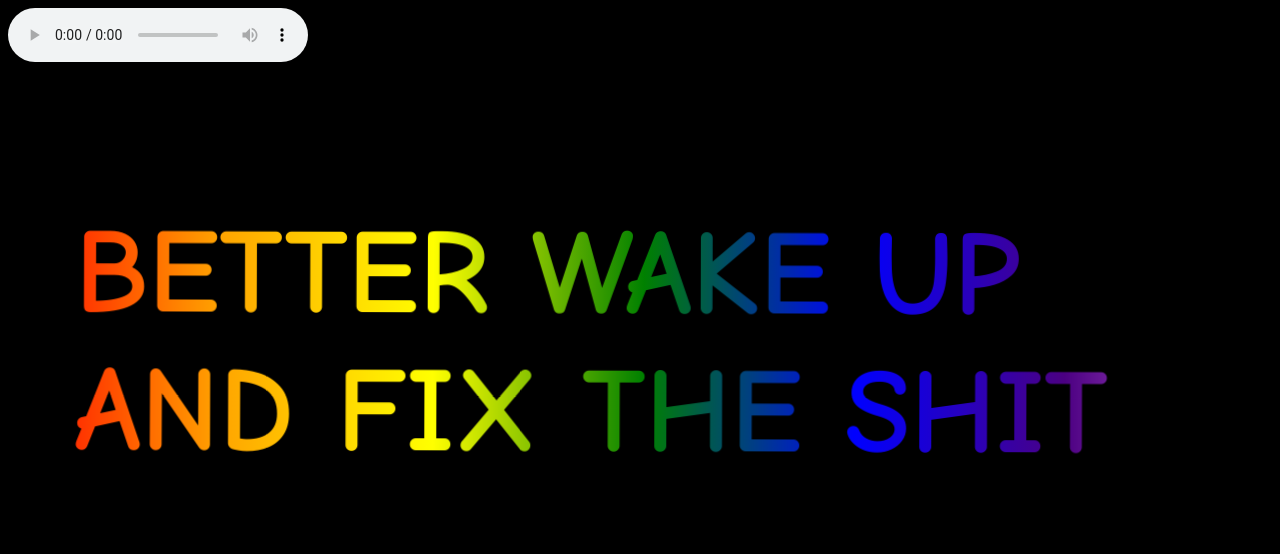
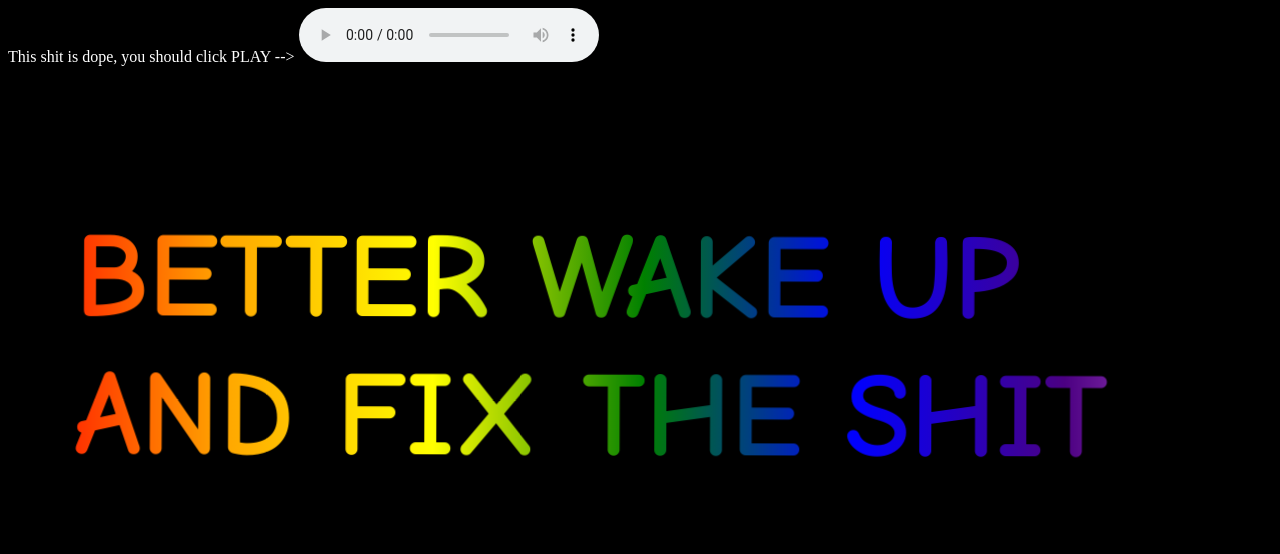
Before and after one commit to seangransee/pagerduty-song, a plain HTML site: page index.html in a window 1280 px wide. Drawn offline with Linux system fonts and the light colour scheme.

Commit message:
dope shit

```diff
--- a/index.html
+++ b/index.html
@@ -7,10 +7,10 @@
     <style>
       body {
         background-color: black;
+        color: white;
       }
 
       h1 {
-        color: white;
         font-family: 'Comic Sans MS', cursive, sans-serif;
         font-size: 120px;
         padding: 5%;
@@ -33,6 +33,7 @@
     </style>
   </head>
   <body>
+    This shit is dope, you should click PLAY -->
     <audio controls autoplay loop>
       <source src="song.mp3" type="audio/mp3" />
     </audio>
```
